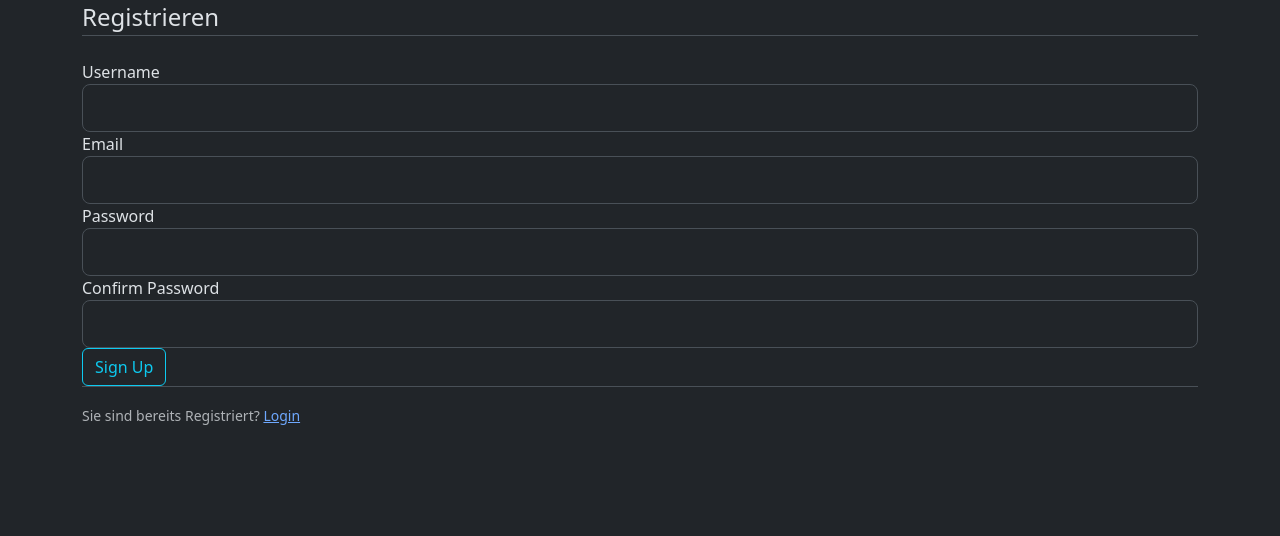
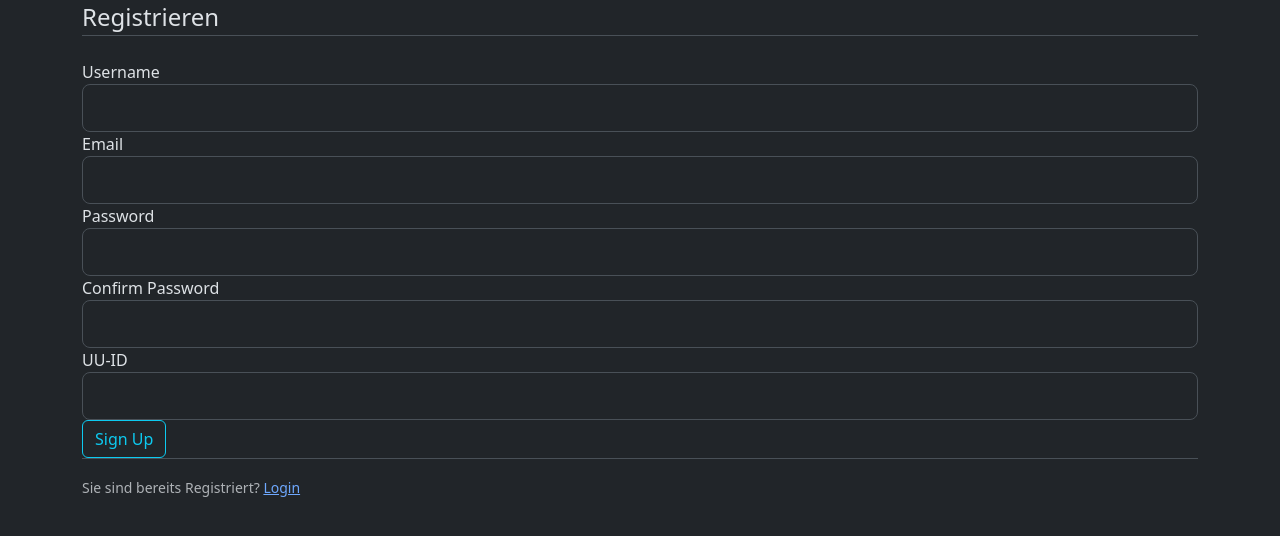
Before and after one commit to MarvinMesaric/mawbot, a Flask app: page /registration in a window 1280 px wide. Shown: the part 217-753 px from the top of the page. Run offline with Flask 3, Linux system fonts and the light colour scheme; parts of the project's set-up code (start-up, migrations or seed data) failed here and were passed over; some libraries are stand-ins or nearby versions.

Commit message:
feat: <uuid>

```diff
--- a/mawbot/templates/registration.html
+++ b/mawbot/templates/registration.html
@@ -21,6 +21,10 @@
                         {{ form.passwordCheck.label(class="form-control-label") }}
                         {{ form.passwordCheck(class="form-control form-control-lg")}}
                     </div>
+                    <div class="form-group">
+                        {{ form.uuid.label(class="form-control-label") }}
+                        {{ form.uuid(class="form-control form-control-lg")}}
+                    </div>
 
                 </fieldset>
                 <div class="form-group">
```
